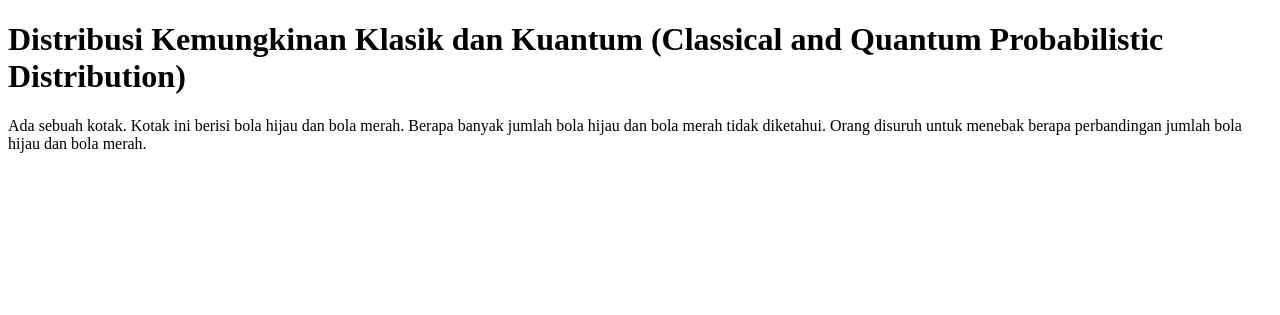
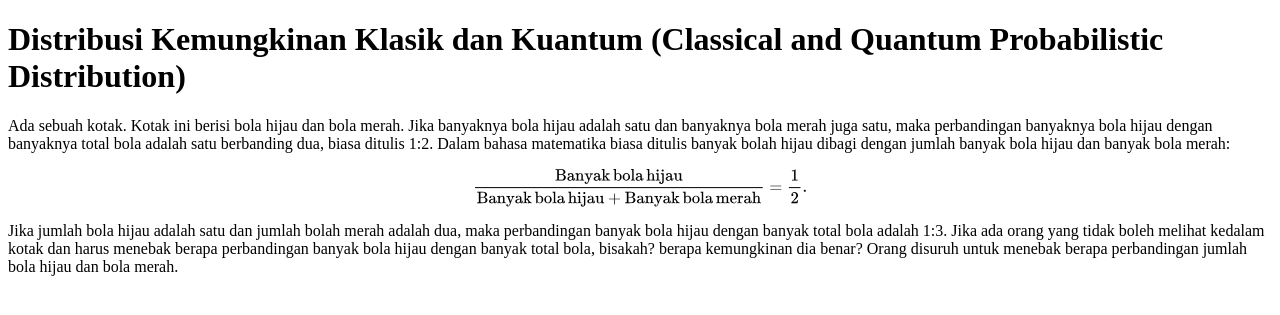
Before and after one commit to dangausuluah/dangausuluah.github.io, a Jekyll site: the page built from _posts/2025-09-07-QCD.md, in a window 1280 px wide. Shown: the top 315 px of the page. Built offline with Jekyll 4.4.1, drawn with Linux system fonts in a browser that asks for light colours; nearby versions of some CDN libraries; our own code applies the rules of GitHub Pages for plain Markdown files; a script that is not in the unit is left out; comment, search, counter and statistics services are not loaded.

Commit message:
Update 2025-09-07-QCD.md

```diff
--- a/_posts/2025-09-07-QCD.md
+++ b/_posts/2025-09-07-QCD.md
@@ -2,4 +2,12 @@
 title: Distribusi Kemungkinan Klasik dan Kuantum (Classical and Quantum Probabilistic Distribution)
 ---
 
-Ada sebuah kotak. Kotak ini berisi bola hijau dan bola merah. Berapa banyak jumlah bola hijau dan bola merah tidak diketahui. Orang disuruh untuk menebak berapa perbandingan jumlah bola hijau dan bola merah.
+Ada sebuah kotak. Kotak ini berisi bola hijau dan bola merah. Jika banyaknya bola hijau adalah satu dan banyaknya bola merah juga satu, maka perbandingan banyaknya bola hijau dengan banyaknya total bola adalah satu berbanding dua, biasa ditulis 1:2. Dalam bahasa matematika biasa ditulis banyak bolah hijau dibagi dengan jumlah banyak bola hijau dan banyak bola merah:
+
+$$
+\frac{\mathrm{Banyak\,bola\,hijau}}{\mathrm{Banyak\,bola\,hijau + Banyak\,bola\,merah}}
+=
+\frac{1}{2}.
+$$
+
+Jika jumlah bola hijau adalah satu dan jumlah bolah merah adalah dua, maka perbandingan banyak bola hijau dengan banyak total bola adalah 1:3. Jika ada orang yang tidak boleh melihat kedalam kotak dan harus menebak berapa perbandingan banyak bola hijau dengan banyak total bola, bisakah? berapa kemungkinan dia benar?  Orang disuruh untuk menebak berapa perbandingan jumlah bola hijau dan bola merah.
```
